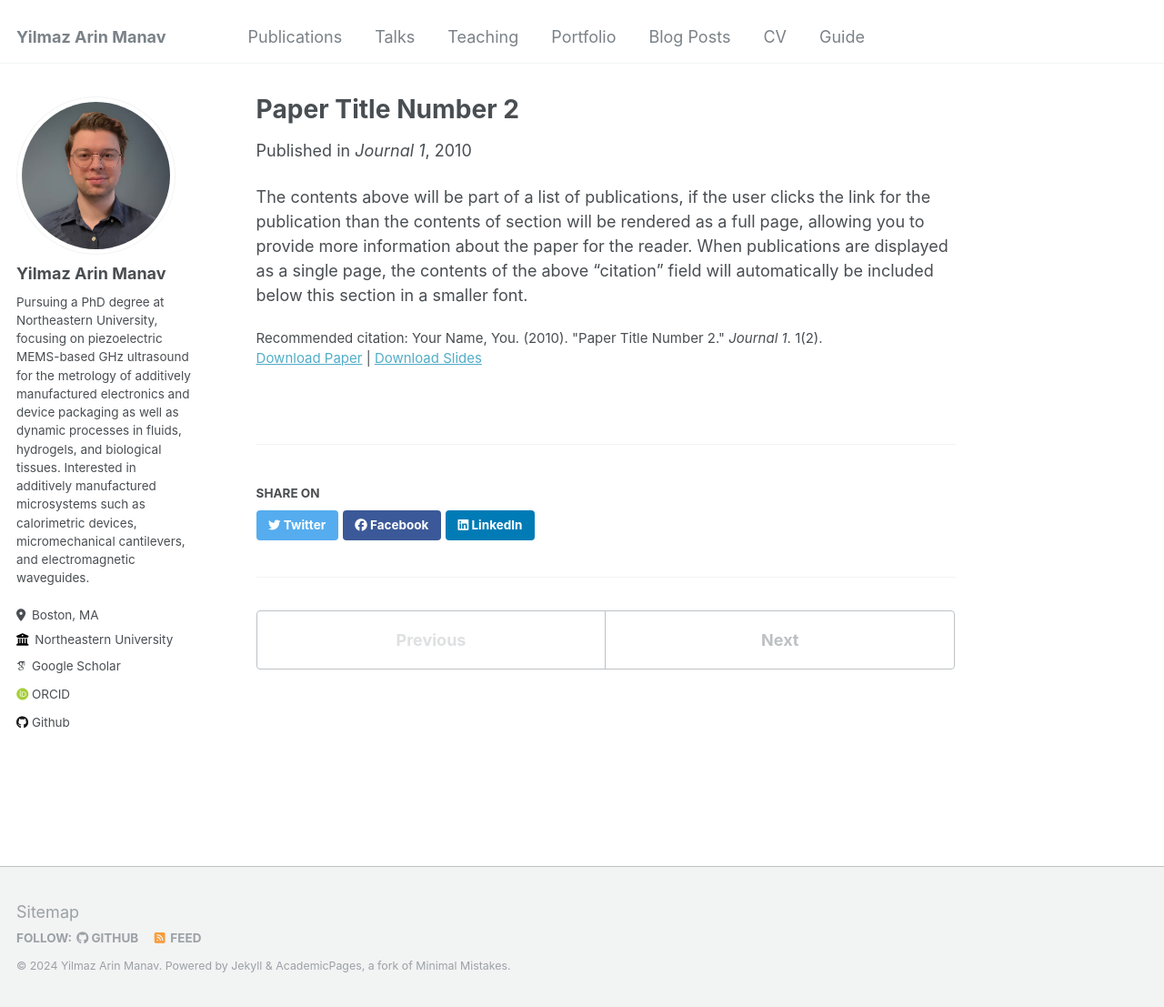
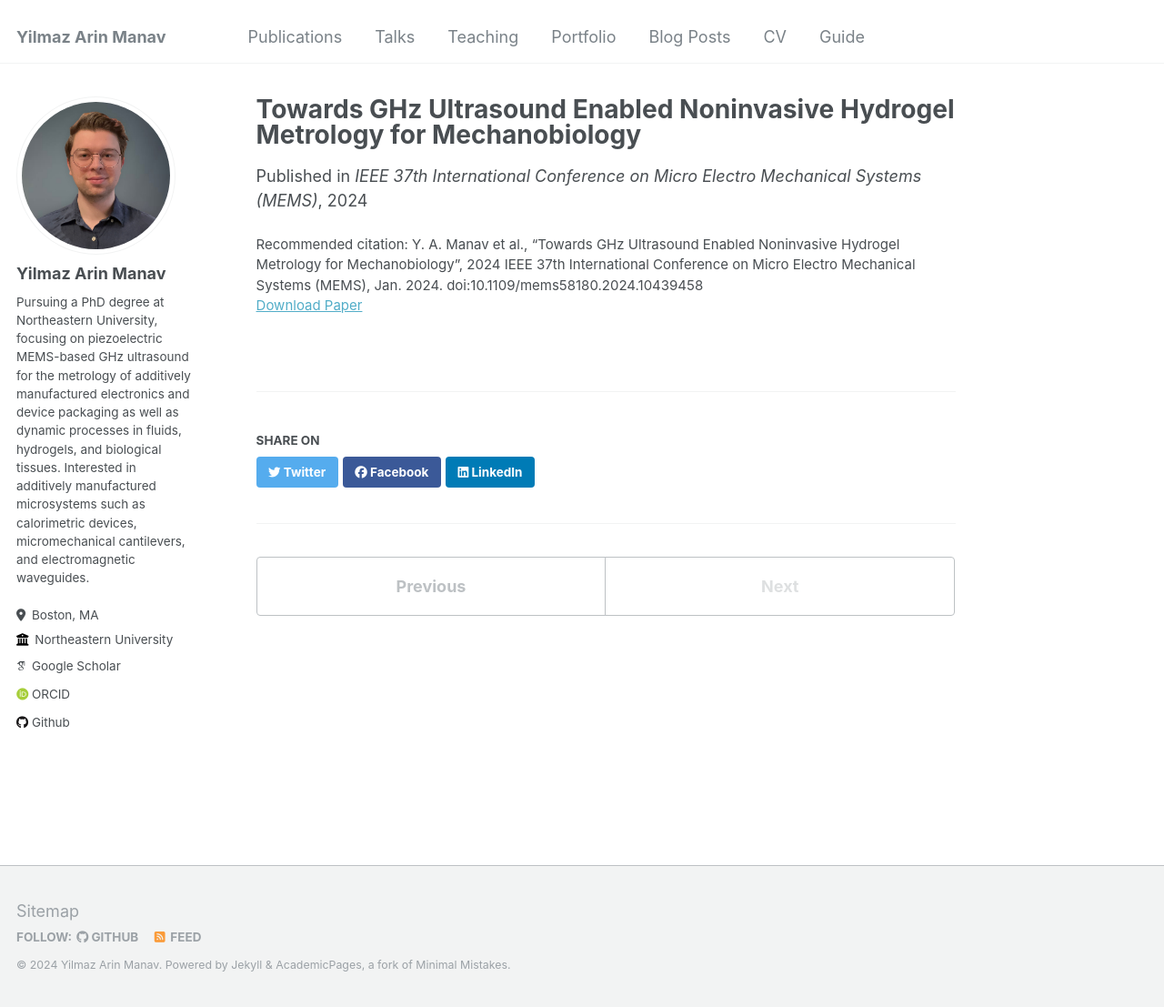
Before and after one commit to arinmanav/arinmanav.github.io, a Jekyll site: the page built from _publications/2010-10-01-paper-title-number-2.md, in a window 1280 px wide and 1107 px high. Shown: the whole window at 91% size. Built offline with Jekyll 4.4.1, drawn with Linux system fonts in a browser that asks for light colours; some web fonts are replaced.

Commit message:
Publications updated

```diff
--- a/_publications/2010-10-01-paper-title-number-2.md
+++ b/_publications/2010-10-01-paper-title-number-2.md
@@ -1,13 +1,11 @@
 ---
-title: "Paper Title Number 2"
+title: "Towards GHz Ultrasound Enabled Noninvasive Hydrogel Metrology for Mechanobiology"
 collection: publications
-permalink: /publication/2010-10-01-paper-title-number-2
-excerpt: 'This paper is about the number 2. The number 3 is left for future work.'
-date: 2010-10-01
-venue: 'Journal 1'
-slidesurl: 'http://academicpages.github.io/files/slides2.pdf'
-paperurl: 'http://academicpages.github.io/files/paper2.pdf'
-citation: 'Your Name, You. (2010). &quot;Paper Title Number 2.&quot; <i>Journal 1</i>. 1(2).'
+permalink: /publication/Towards-GHz-Ultrasound-Enabled-Noninvasive-Hydrogel-Metrology-for-Mechanobiology
+excerpt:
+date: 2024-02-22
+venue: 'IEEE 37th International Conference on Micro Electro Mechanical Systems (MEMS)'
+slidesurl:
+paperurl: 'https://doi.org/10.1109/MEMS58180.2024.10439458'
+citation: 'Y. A. Manav et al., “Towards GHz Ultrasound Enabled Noninvasive Hydrogel Metrology for Mechanobiology”, 2024 IEEE 37th International Conference on Micro Electro Mechanical Systems (MEMS), Jan. 2024. doi:10.1109/mems58180.2024.10439458 '
 ---
-
-The contents above will be part of a list of publications, if the user clicks the link for the publication than the contents of section will be rendered as a full page, allowing you to provide more information about the paper for the reader. When publications are displayed as a single page, the contents of the above "citation" field will automatically be included below this section in a smaller font.
```
Also changed, not shown: _publications/2024-02-17-paper-title-number-4.md (deleted, +0 -12 lines).
